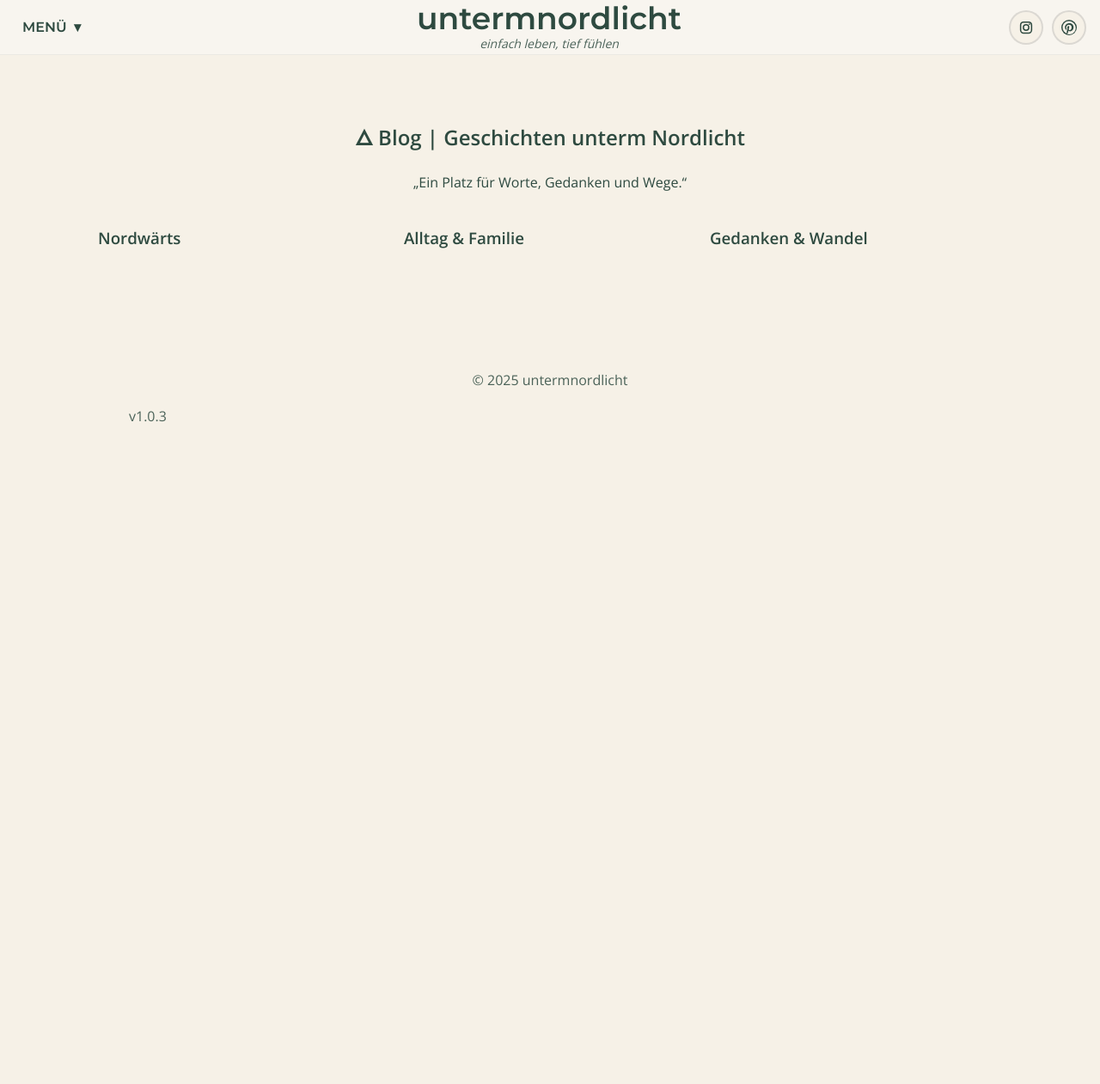
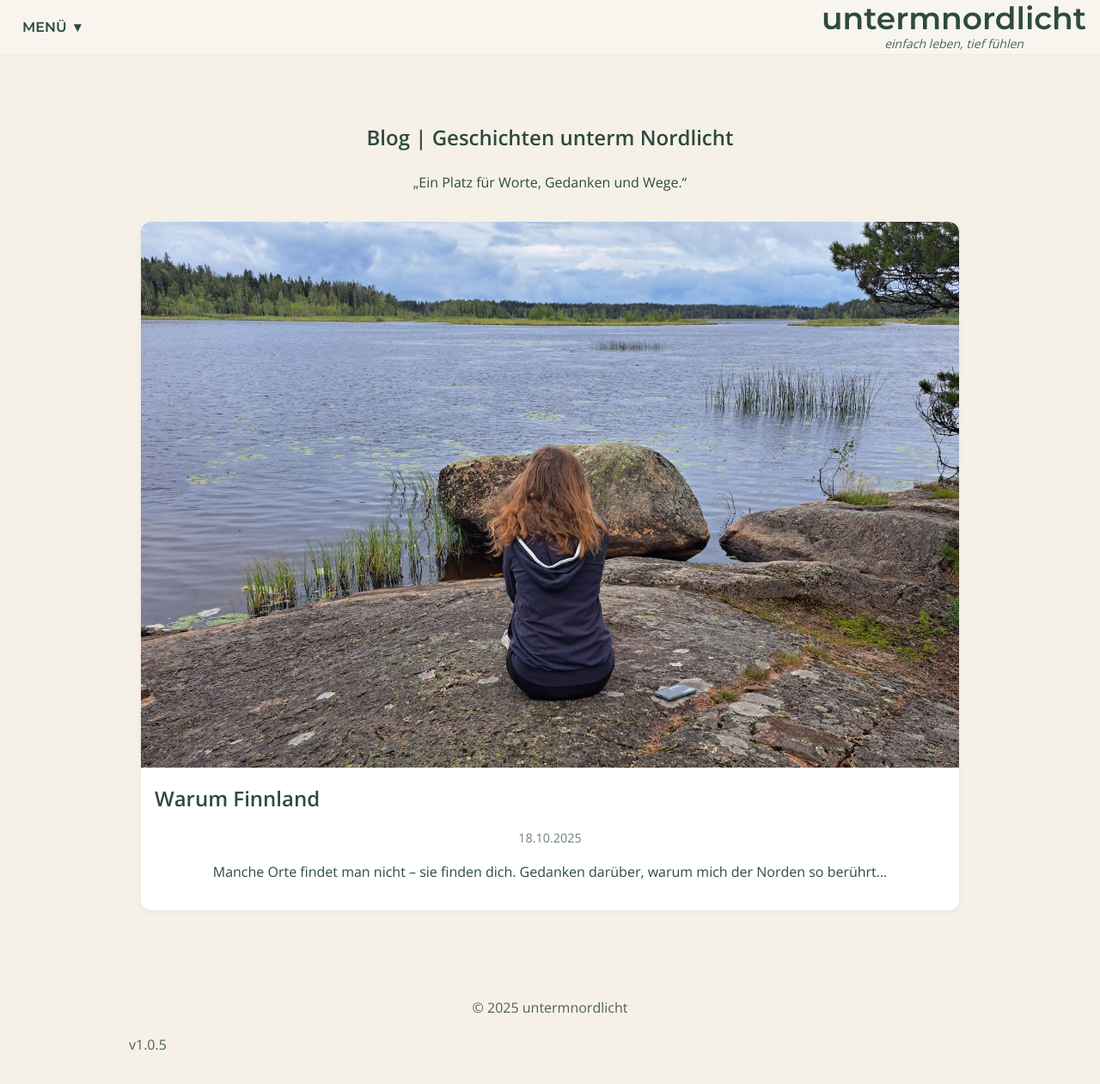
Before and after one commit to untermnordlicht/untermnordlicht, a Jekyll site: the page blog.html, which Jekyll copies as it is, in a window 1280 px wide and 1292 px high. Shown: the top 1261 px of the window at 86% size. Built offline with Jekyll 4.4.1, drawn with Linux system fonts in a browser that asks for light colours.

Commit message:
Update blog.html

```diff
--- a/blog.html
+++ b/blog.html
@@ -3,71 +3,62 @@
 <head>
   <meta charset="utf-8">
   <meta name="viewport" content="width=device-width, initial-scale=1">
-  <title>🜂 Blog | Geschichten unterm Nordlicht</title>
-  <meta name="description" content="Ein Platz für Worte, Gedanken und Wege.">
-  <link rel="stylesheet" href="style.css">
+  <title>Blog – untermnordlicht</title>
+  <meta name="description" content="Geschichten, Gedanken und Wege unterm Nordlicht.">
+  <link rel="stylesheet" href="/style.css">
 </head>
 <body>
+
 <header class="topbar">
   <nav class="nav-left">
     <button class="menu-button" aria-expanded="false" aria-controls="menu-panel">
       MENÜ <span class="chev">▾</span>
     </button>
-    <div id="menu-panel" class="menu-panel" role="menu">
-  <a role="menuitem" href="/" class="active">Startseite</a>
+    <div id="menu-panel" class="menu-panel" role="menu" hidden>
+      <a role="menuitem" href="/">Startseite</a>
       <a role="menuitem" href="/bilder.html">Bilder</a>
       <a role="menuitem" href="/ueber-uns.html">Über uns</a>
       <a role="menuitem" href="/kontakt.html">Kontakt</a>
-  <a role="menuitem" href="/blog.html">Blog</a>
+      <a role="menuitem" href="/blog.html" class="active">Blog</a>
     </div>
   </nav>
+
   <div class="brand">
-    <h1><a href="index.html">untermnordlicht</a></h1>
+    <h1><a href="/">untermnordlicht</a></h1>
     <p class="motto">einfach leben, tief fühlen</p>
-  </div>
-  <div class="nav-right socials">
-    <!-- Instagram -->
-    <a class="social-link" href="https://instagram.com/untermnordlicht" target="_blank" rel="noopener" aria-label="Instagram">
-      <span class="icon-badge">
-        <svg viewBox="0 0 24 24" width="18" height="18" aria-hidden="true">
-          <rect x="3.5" y="3.5" width="17" height="17" rx="4.5" ry="4.5" fill="none" stroke="var(--forest)" stroke-width="2"/>
-          <circle cx="12" cy="12" r="4.2" fill="none" stroke="var(--forest)" stroke-width="2"/>
-          <circle cx="17.3" cy="6.7" r="1.2" fill="var(--forest)"/>
-        </svg>
-      </span>
-    </a>
-    <!-- Pinterest (grüner Kreis + ivory P) -->
-    <a class="social-link" href="https://pinterest.com/untermnordlicht" target="_blank" rel="noopener" aria-label="Pinterest">
-      <span class="icon-badge">
-        <svg viewBox="0 0 24 24" width="18" height="18" aria-hidden="true">
-          <circle cx="12" cy="12" r="12" fill="var(--forest)"></circle>
-          <path fill="var(--ivory)" d="M12 2C6.48 2 2 6.48 2 12c0 4.2 2.67 7.8 6.45 9.18-.09-.78-.17-1.97.04-2.82.18-.76 1.16-4.84 1.16-4.84s-.29-.58-.29-1.43c0-1.34.78-2.35 1.75-2.35.83 0 1.23.62 1.23 1.36 0 .83-.53 2.07-.8 3.22-.23.96.48 1.75 1.42 1.75 1.7 0 3.01-1.8 3.01-4.4 0-2.3-1.66-3.91-4.03-3.91-2.75 0-4.37 2.06-4.37 4.19 0 .83.32 1.72.73 2.21.08.1.09.19.07.29-.08.32-.26 1.01-.3 1.15-.05.18-.15.22-.35.13-1.3-.61-2.1-2.52-2.1-4.06 0-3.3 2.4-6.34 6.93-6.34 3.64 0 6.47 2.6 6.47 6.07 0 3.62-2.28 6.54-5.45 6.54-1.07 0-2.07-.56-2.41-1.22l-.66 2.53c-.24.93-.88 2.09-1.31 2.8.99.31 2.03.47 3.11.47 5.52 0 10-4.48 10-10S17.52 2 12 2z"/>
-      </span>
-    </a>
   </div>
 </header>
 
-  <main id="inhalt" class="wrap" style="max-width:1100px; margin:2rem auto;">
-    <section class="fade-in" style="text-align:center; margin-bottom:2rem">
-      <h1 class="claim">🜂 Blog | Geschichten unterm Nordlicht</h1>
+<main id="inhalt" class="wrap" style="max-width:1000px; margin:2rem auto;">
+  <section style="text-align:center; margin-bottom:2rem;">
+    <h1 class="claim">Blog | Geschichten unterm Nordlicht</h1>
     <p>„Ein Platz für Worte, Gedanken und Wege.“</p>
   </section>
 
-    <section class="fade-in" style="margin-bottom:2rem">
-      <ul class="grid" style="list-style:none; padding:0; margin:0; display:grid; grid-template-columns:repeat(auto-fit,minmax(260px,1fr)); gap:1rem;">
-        <li><a href="/blog/nordwaerts/" style="text-decoration:none; color:inherit; display:block;"><h3 style="margin:.25rem 0">Nordwärts</h3></a></li>
-        <li><a href="/blog/alltag-familie/" style="text-decoration:none; color:inherit; display:block;"><h3 style="margin:.25rem 0">Alltag &amp; Familie</h3></a></li>
-        <li><a href="/blog/gedanken-wandel/" style="text-decoration:none; color:inherit; display:block;"><h3 style="margin:.25rem 0">Gedanken & Wandel</h3></a></li>
-      </ul>
+  <section class="blog-grid" style="display:grid; grid-template-columns:repeat(auto-fit,minmax(300px,1fr)); gap:2rem;">
+
+    <!-- Blogartikel Warum Finnland -->
+    <article class="blog-card" style="border-radius:12px; overflow:hidden; background:#fff; box-shadow:0 2px 8px rgba(0,0,0,0.05);">
+      <a href="/blog/warum-finnland/" style="text-decoration:none; color:inherit;">
+        <img src="/assets/blog/2025-10-18-Warum-Finnland/Warum-Finnland.jpg" alt="Warum Finnland" style="width:100%; height:auto; display:block;">
+        <div style="padding:1rem;">
+          <h2 style="margin:0 0 .3rem 0;">Warum Finnland</h2>
+          <p style="opacity:.7; font-size:.9rem;">18.10.2025</p>
+          <p style="margin-top:.8rem;">Manche Orte findet man nicht – sie finden dich. Gedanken darüber, warum mich der Norden so berührt…</p>
+        </div>
+      </a>
+    </article>
+
   </section>
 </main>
 
 <footer class="wrap footer small">
   <div class="container">
     <p class="copyright">© 2025 untermnordlicht</p>
-    <span class="version">v1.0.3</span>
+    <span class="version">v1.0.5</span>
   </div>
 </footer>
-<script src="script.js"></script>
+
+<script src="/script.js" defer></script>
 </body>
 </html>
```
Lines whose indentation alone changed are shown as unchanged.
